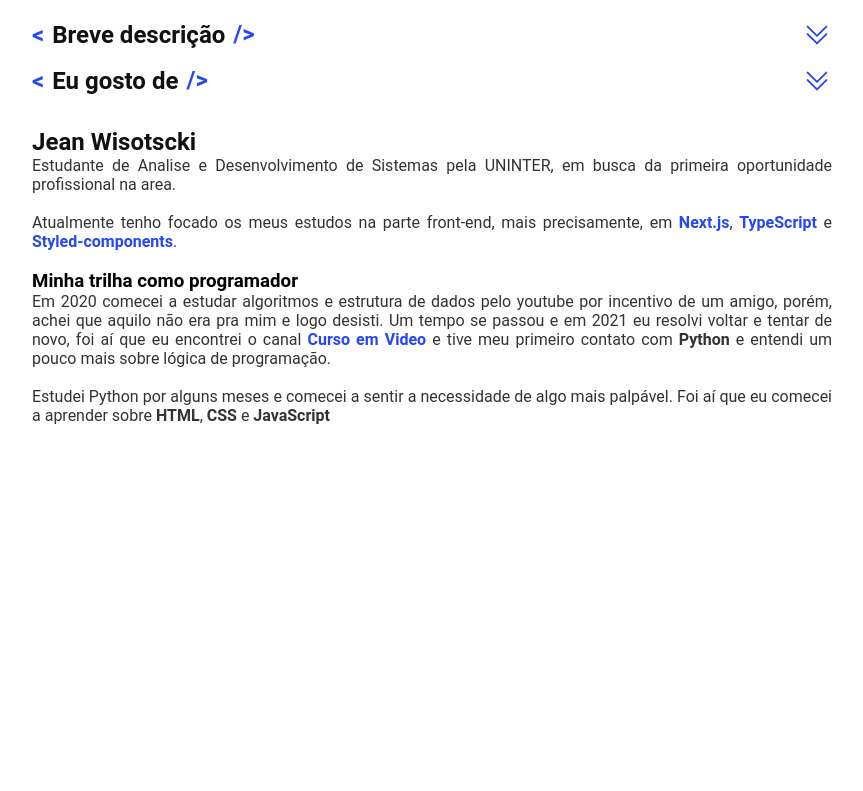
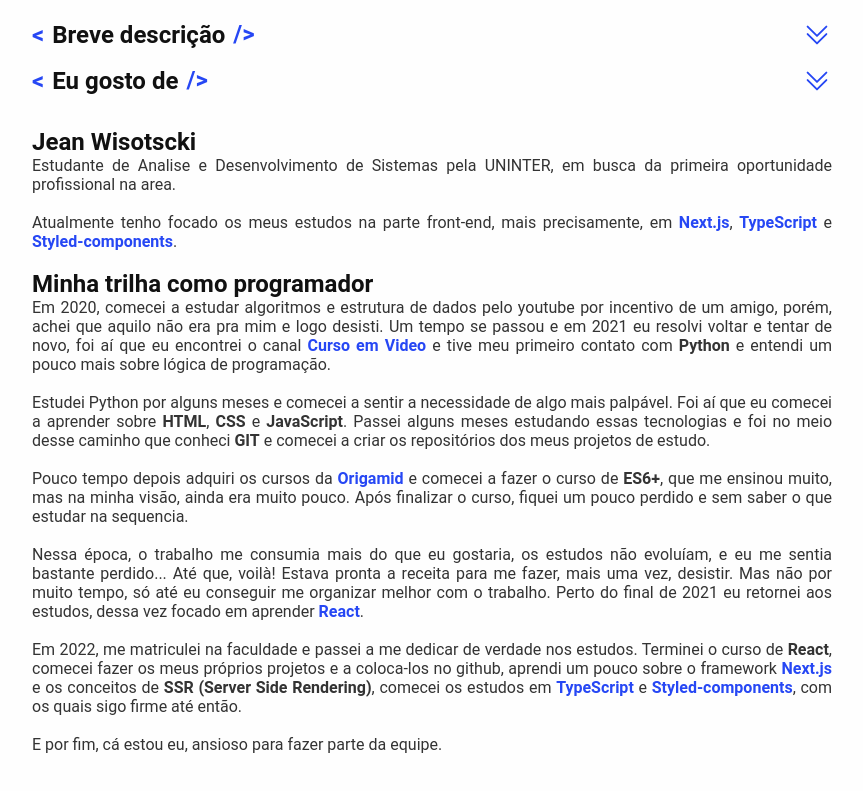
Before and after one commit to jeanwisotscki/portfolio, a Next.js app: page /sobre in a window 1280 px wide. Shown: the part 279-1070 px from the top of the page, without its empty margins (208-1071 px from the left). Before the commit the page ends 800 px from the top, so only its background shows below. Built offline with nearby package versions, Linux system fonts and the light colour scheme.

Commit message:
refactor: conteúdo adicionado à página sobre

```diff
--- a/src/pages/sobre/index.tsx
+++ b/src/pages/sobre/index.tsx
@@ -14,10 +14,11 @@ const Sobre = () => {
       <Container>
         <Accordion />
         <TextContainer>
+          <article>
             <h2>Jean Wisotscki</h2>
             <p>
-            Estudante de Analise e Desenvolvimento de Sistemas pela UNINTER, em
-            busca da primeira oportunidade profissional na area.
+              Estudante de Analise e Desenvolvimento de Sistemas pela UNINTER,
+              em busca da primeira oportunidade profissional na area.
             </p>
             <br />
             <p>
@@ -36,10 +37,11 @@ const Sobre = () => {
               .
             </p>
             <br />
-
-          <h3>Minha trilha como programador</h3>
+          </article>
+          <article>
+            <h2>Minha trilha como programador</h2>
             <p>
-            Em 2020 comecei a estudar algoritmos e estrutura de dados pelo
+              Em 2020, comecei a estudar algoritmos e estrutura de dados pelo
               youtube por incentivo de um amigo, porém, achei que aquilo não era
               pra mim e logo desisti. Um tempo se passou e em 2021 eu resolvi
               voltar e tentar de novo, foi aí que eu encontrei o canal{" "}
@@ -47,16 +49,68 @@ const Sobre = () => {
                 href="https://www.youtube.com/c/CursoemV%C3%ADdeo"
                 textContent="Curso em Video"
               />{" "}
-            e tive meu primeiro contato com <strong>Python</strong> e entendi um
-            pouco mais sobre lógica de programação.
+              e tive meu primeiro contato com <strong>Python</strong> e entendi
+              um pouco mais sobre lógica de programação.
             </p>
             <br />
             <p>
-            Estudei Python por alguns meses e comecei a sentir a necessidade de
-            algo mais palpável. Foi aí que eu comecei a aprender sobre{" "}
+              Estudei Python por alguns meses e comecei a sentir a necessidade
+              de algo mais palpável. Foi aí que eu comecei a aprender sobre{" "}
               <strong>HTML</strong>, <strong>CSS</strong> e{" "}
-            <strong>JavaScript</strong>
+              <strong>JavaScript</strong>. Passei alguns meses estudando essas
+              tecnologias e foi no meio desse caminho que conheci{" "}
+              <strong>GIT</strong> e comecei a criar os repositórios dos meus
+              projetos de estudo.
             </p>
+            <br />
+            <p>
+              Pouco tempo depois adquiri os cursos da{" "}
+              <LinkButton
+                href="https://www.origamid.com/"
+                textContent="Origamid"
+              />{" "}
+              e comecei a fazer o curso de <strong>ES6+</strong>, que me ensinou
+              muito, mas na minha visão, ainda era muito pouco. Após finalizar o
+              curso, fiquei um pouco perdido e sem saber o que estudar na
+              sequencia.
+            </p>
+            <br />
+            <p>
+              Nessa época, o trabalho me consumia mais do que eu gostaria, os
+              estudos não evoluíam, e eu me sentia bastante perdido... Até que,
+              voilà! Estava pronta a receita para me fazer, mais uma vez,
+              desistir. Mas não por muito tempo, só até eu conseguir me
+              organizar melhor com o trabalho. Perto do final de 2021 eu
+              retornei aos estudos, dessa vez focado em aprender{" "}
+              <LinkButton
+                href="https://pt-br.reactjs.org/"
+                textContent="React"
+              />
+              .
+            </p>
+            <br />
+            <p>
+              Em 2022, me matriculei na faculdade e passei a me dedicar de
+              verdade nos estudos. Terminei o curso de <strong>React</strong>,
+              comecei fazer os meus próprios projetos e a coloca-los no github,
+              aprendi um pouco sobre o framework{" "}
+              <LinkButton href="https://nextjs.org/" textContent="Next.js" /> e
+              os conceitos de <strong>SSR (Server Side Rendering)</strong>,
+              comecei os estudos em{" "}
+              <LinkButton
+                href="https://www.typescriptlang.org/"
+                textContent="TypeScript"
+              />{" "}
+              e{" "}
+              <LinkButton
+                href="https://styled-components.com/"
+                textContent="Styled-components"
+              />
+              , com os quais sigo firme até então.
+            </p>
+            <br />
+            <p>E por fim, cá estou eu, ansioso para fazer parte da equipe.</p>
+          </article>
         </TextContainer>
       </Container>
     </LayoutBase>
```
Lines whose indentation alone changed are shown as unchanged.
